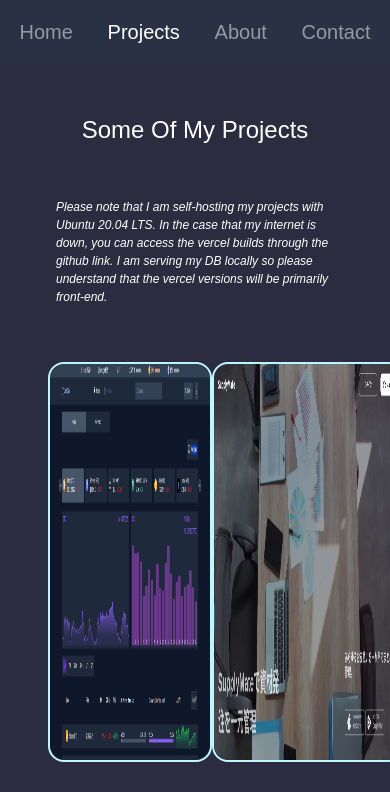
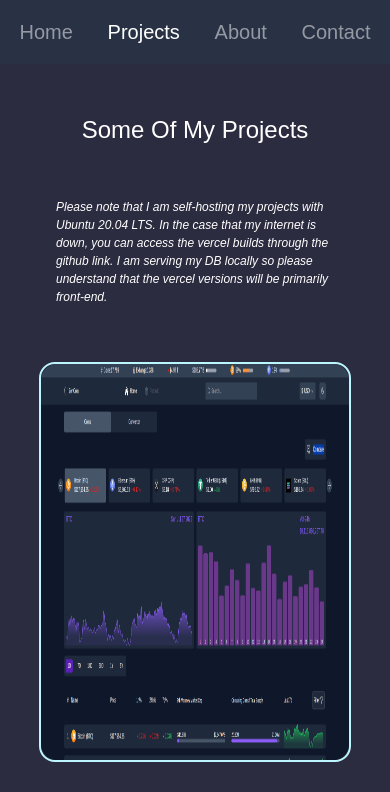
Before and after one commit to SamCode-tech33/sam-portfolio, a Next.js app: page /project-portfolio in a window 390 px wide. Shown: the top 792 px of the page. Built offline with nearby package versions, Linux system fonts and the light colour scheme.

Commit message:
Fixed mobile sizing for the new site addition on projects page

```diff
--- a/app/project-portfolio/page.tsx
+++ b/app/project-portfolio/page.tsx
@@ -30,7 +30,7 @@ const Projects = () => {
           </em>
         </div>
         <div className="project-container">
-          <div className="flex w-full justify-around">
+          <div className="flex flex-col w-full justify-around items-center xl:flex-row">
             <div
               className={
                 page === "projects" ? "project-card-active" : "project-card"
```
